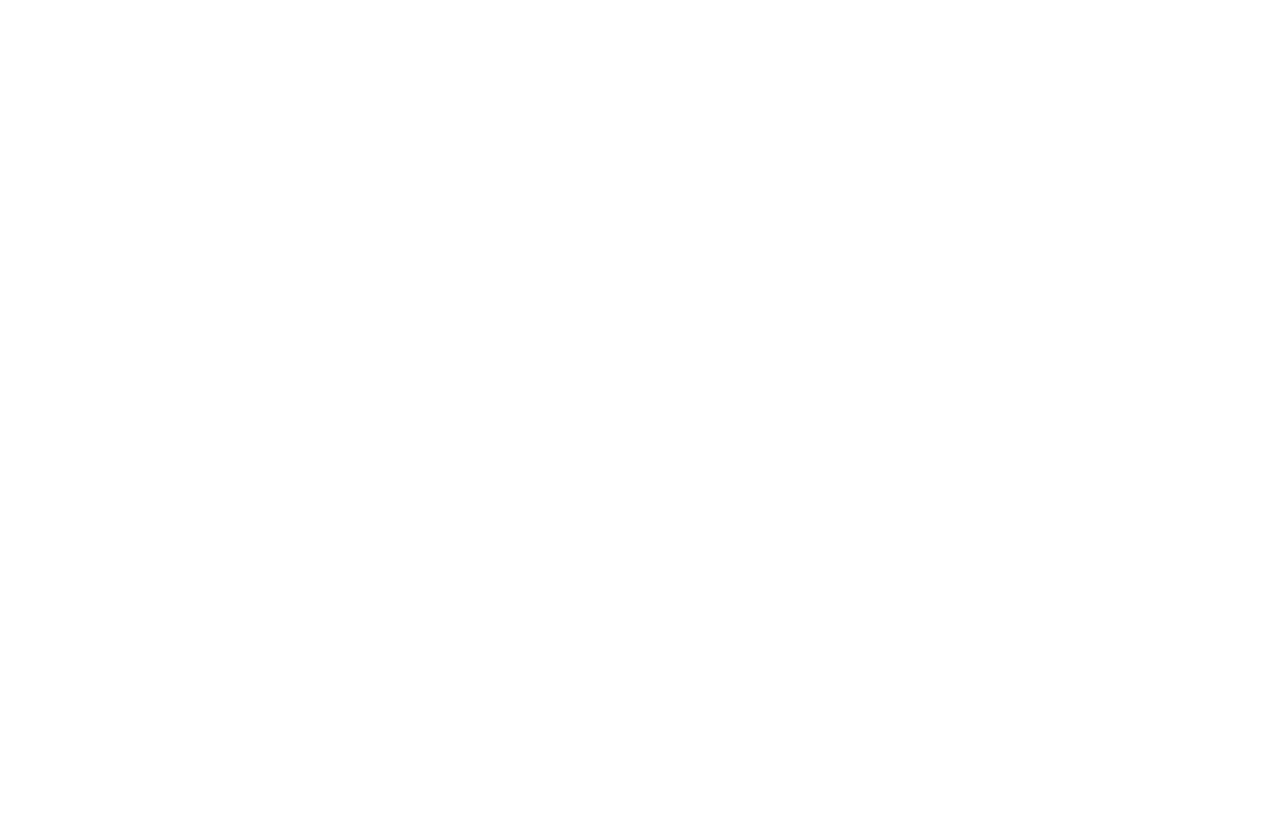
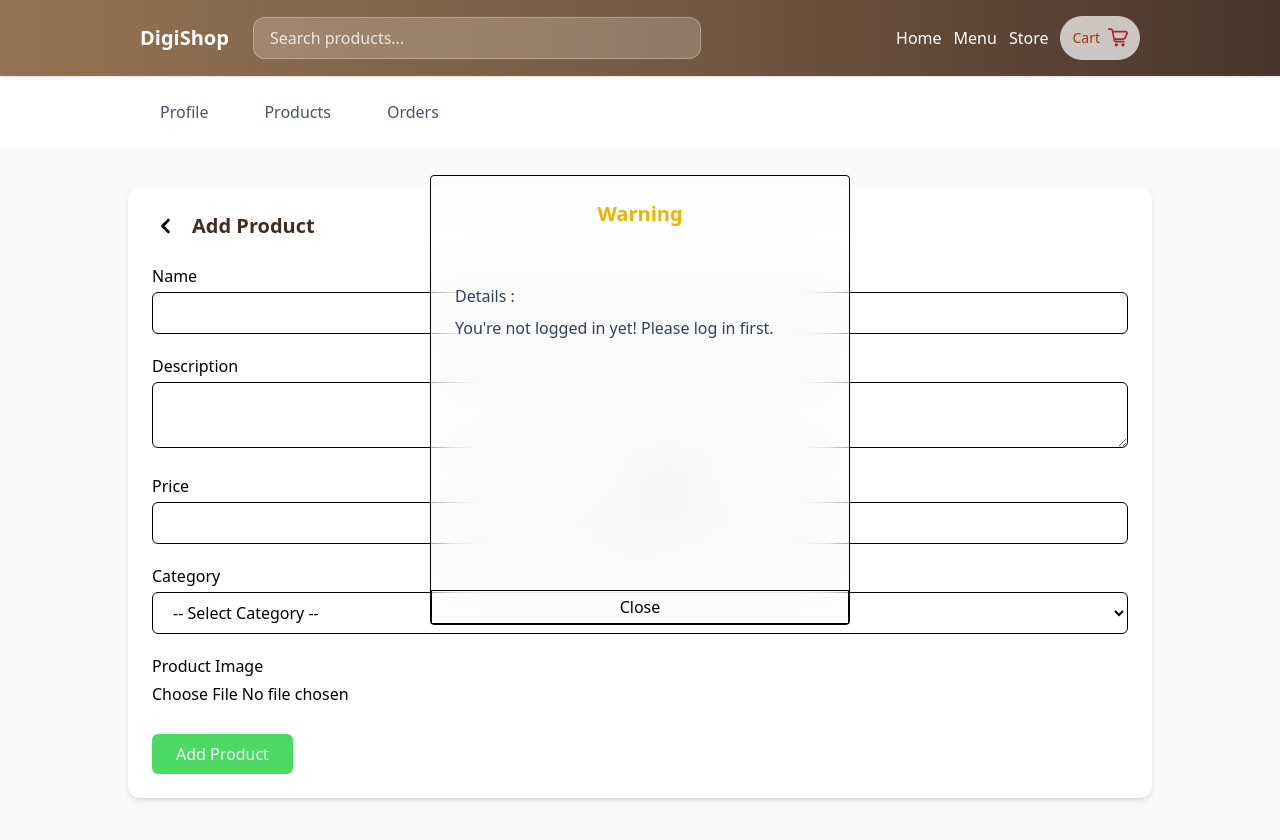
Before and after one commit to farhanswitch/digishop-ui, a React (Vite) app: page /seller/product/add in a window 1280 px wide. Before the commit this address had no page. Shown: the top 840 px of the page. Before the commit the page ends 800 px from the top, so only its background shows below. Built offline with nearby package versions, Linux system fonts and the light colour scheme.

Commit message:
Add page Seller Add Product

```diff
--- a/src/main.jsx
+++ b/src/main.jsx
@@ -10,6 +10,7 @@ import LoginPage from "./pages/Login.jsx";
 import MenuPage from "./pages/Menu.jsx";
 import PrivacyPolicyPage from "./pages/PrivacyPolicy.jsx";
 import RegisterPage from "./pages/Register.jsx";
+import SellerAddProductPage from "./pages/StoreAddProduct.jsx";
 import SellerStoreProfilePage from "./pages/StoreProfile.jsx";
 import SellerProductsPage from "./pages/StoreProducts.jsx";
 createRoot(document.getElementById("root")).render(
@@ -29,6 +30,7 @@ createRoot(document.getElementById("root")).render(
           element={<SellerStoreProfilePage />}
         />
         <Route path="/seller/products" element={<SellerProductsPage />} />
+        <Route path="/seller/product/add" element={<SellerAddProductPage />} />
       </Routes>
     </StrictMode>
   </BrowserRouter>
--- /dev/null
+++ b/src/pages/StoreAddProduct.jsx
@@ -0,0 +1,272 @@
+import { useEffect, useState } from "react";
+import { useNavigate } from "react-router";
+import axios from "axios";
+
+import ArrowLeftIcon from "../icons/ArrowLeft";
+import Layout from "../components/Layout";
+import ModalNotif from "../components/ModalNotif";
+import SellerNav from "../components/SellerNav";
+import RefreshTokenUtility from "../utilities/auth/xrf";
+
+export default function SellerAddProductPage() {
+  const navigate = useNavigate();
+  const [form, setForm] = useState({
+    name: "",
+    description: "",
+    price: "",
+    amount: "",
+    categoryID: "",
+  });
+  const [imagePreview, setImagePreview] = useState(null);
+  const [imageID, setImageID] = useState(null);
+  const [categories, setCategories] = useState([]);
+  const [uploading, setUploading] = useState(false);
+  const [submitting, setSubmitting] = useState(false);
+
+  const [response, setResponse] = useState(null);
+  const [showModal, setShowModal] = useState(false);
+  const [nextPath, setNextPath] = useState("/login");
+
+  const token = localStorage.getItem("digishopToken");
+
+  useEffect(() => {
+    if (!token) {
+      setResponse({
+        statusMsg: "warning",
+        msgDetails: "You're not logged in yet! Please log in first.",
+      });
+      setShowModal(true);
+      setNextPath("/login");
+      return;
+    }
+
+    axios
+      .get("http://localhost:4777/market/categories")
+      .then((res) => setCategories(res.data.data))
+      .catch(() => {
+        setResponse({
+          statusMsg: "error",
+          msgDetails: "Failed to fetch categories",
+        });
+        setShowModal(true);
+      });
+  }, [token]);
+
+  const handleChange = (e) => {
+    setForm((prev) => ({ ...prev, [e.target.name]: e.target.value }));
+  };
+
+  const handleImageUpload = (e) => {
+    const file = e.target.files[0];
+    if (!file) return;
+
+    if (!["image/jpeg", "image/png", "image/webp"].includes(file.type)) {
+      alert("Invalid file type.");
+      return;
+    }
+
+    if (file.size > 10 * 1024 * 1024) {
+      alert("File size exceeds 10MB.");
+      return;
+    }
+
+    setUploading(true);
+    setImagePreview(URL.createObjectURL(file));
+
+    const formData = new FormData();
+    formData.append("file", file);
+
+    axios
+      .post("http://localhost:4777/file/product-photo/upload", formData, {
+        headers: {
+          Authorization: `Bearer ${token}`,
+        },
+      })
+      .then((res) => {
+        setImageID(res.data.id);
+      })
+      .catch(() => {
+        setResponse({
+          statusMsg: "error",
+          msgDetails: "Failed to upload image.",
+        });
+        setShowModal(true);
+      })
+      .finally(() => setUploading(false));
+  };
+
+  const handleSubmit = (e) => {
+    e.preventDefault();
+
+    if (!imageID) {
+      setResponse({
+        statusMsg: "warning",
+        msgDetails: "Please upload an image before submitting.",
+      });
+      setShowModal(true);
+      return;
+    }
+
+    setSubmitting(true);
+    const payload = {
+      ...form,
+      price: parseFloat(form.price),
+      amount: parseInt(form.amount),
+      imageID,
+    };
+
+    axios
+      .post("http://localhost:4777/store/product", payload, {
+        headers: {
+          Authorization: `Bearer ${token}`,
+        },
+      })
+      .then((res) => {
+        RefreshTokenUtility(res);
+        if (res.status === 201) {
+          setResponse({
+            statusMsg: "success",
+            msgDetails: "Product added successfully.",
+          });
+          setNextPath("/seller/products");
+        } else {
+          setResponse({
+            statusMsg: "error",
+            msgDetails: "Unexpected error occurred.",
+          });
+        }
+      })
+      .catch((err) => {
+        if (err.response?.status === 401) {
+          setResponse({
+            statusMsg: "warning",
+            msgDetails: "Your session is not valid! Please log in again.",
+          });
+          setNextPath("/login");
+        } else {
+          setResponse({
+            statusMsg: "error",
+            msgDetails:
+              err.response?.data?.msgDetails || "Failed to add product.",
+          });
+        }
+      })
+      .finally(() => {
+        setShowModal(true);
+        setSubmitting(false);
+      });
+  };
+
+  return (
+    <Layout pageTitle="Add Product">
+      <div className="min-h-screen bg-gray-50">
+        {response && (
+          <ModalNotif
+            showModal={showModal}
+            setShowModal={setShowModal}
+            response={response}
+            nextPath={nextPath}
+          />
+        )}
+        <SellerNav />
+        <div className="max-w-5xl mx-auto mt-10 bg-white p-6 rounded-xl shadow-md">
+          <div className="flex items-center mb-6">
+            <button onClick={() => navigate(-1)} className="mr-3">
+              <ArrowLeftIcon width={28} color="#734B29" />
+            </button>
+            <h1 className="text-xl font-bold text-[#422D23]">Add Product</h1>
+          </div>
+          <form onSubmit={handleSubmit} className="space-y-5">
+            <div>
+              <label className="block mb-1 font-medium">Name</label>
+              <input
+                type="text"
+                name="name"
+                value={form.name}
+                onChange={handleChange}
+                className="w-full border px-4 py-2 rounded-md"
+                required
+              />
+            </div>
+            <div>
+              <label className="block mb-1 font-medium">Description</label>
+              <textarea
+                name="description"
+                value={form.description}
+                onChange={handleChange}
+                className="w-full border px-4 py-2 rounded-md"
+                required
+              />
+            </div>
+            <div className="grid grid-cols-2 gap-4">
+              <div>
+                <label className="block mb-1 font-medium">Price</label>
+                <input
+                  type="number"
+                  step="0.01"
+                  name="price"
+                  value={form.price}
+                  onChange={handleChange}
+                  className="w-full border px-4 py-2 rounded-md"
+                  required
+                />
+              </div>
+              <div>
+                <label className="block mb-1 font-medium">Stock</label>
+                <input
+                  type="number"
+                  name="amount"
+                  value={form.amount}
+                  onChange={handleChange}
+                  className="w-full border px-4 py-2 rounded-md"
+                  required
+                />
+              </div>
+            </div>
+            <div>
+              <label className="block mb-1 font-medium">Category</label>
+              <select
+                name="categoryID"
+                value={form.categoryID}
+                onChange={handleChange}
+                className="w-full border px-4 py-2 rounded-md"
+                required
+              >
+                <option value="">-- Select Category --</option>
+                {categories.map((cat) => (
+                  <option key={cat.id} value={cat.id}>
+                    {cat.name}
+                  </option>
+                ))}
+              </select>
+            </div>
+            <div>
+              <label className="block mb-1 font-medium">Product Image</label>
+              <input
+                type="file"
+                accept=".jpg,.jpeg,.png,.webp"
+                onChange={handleImageUpload}
+                className="mb-2"
+              />
+              {uploading && <p>Uploading...</p>}
+              {imagePreview && (
+                <img
+                  src={imagePreview}
+                  alt="Preview"
+                  className="h-32 rounded shadow"
+                />
+              )}
+            </div>
+            <button
+              type="submit"
+              disabled={submitting}
+              className="bg-[rgb(76,217,100)] hover:bg-[rgb(67,134,78)] text-white px-6 py-2 rounded-md"
+            >
+              {submitting ? "Submitting..." : "Add Product"}
+            </button>
+          </form>
+        </div>
+      </div>
+    </Layout>
+  );
+}
```
